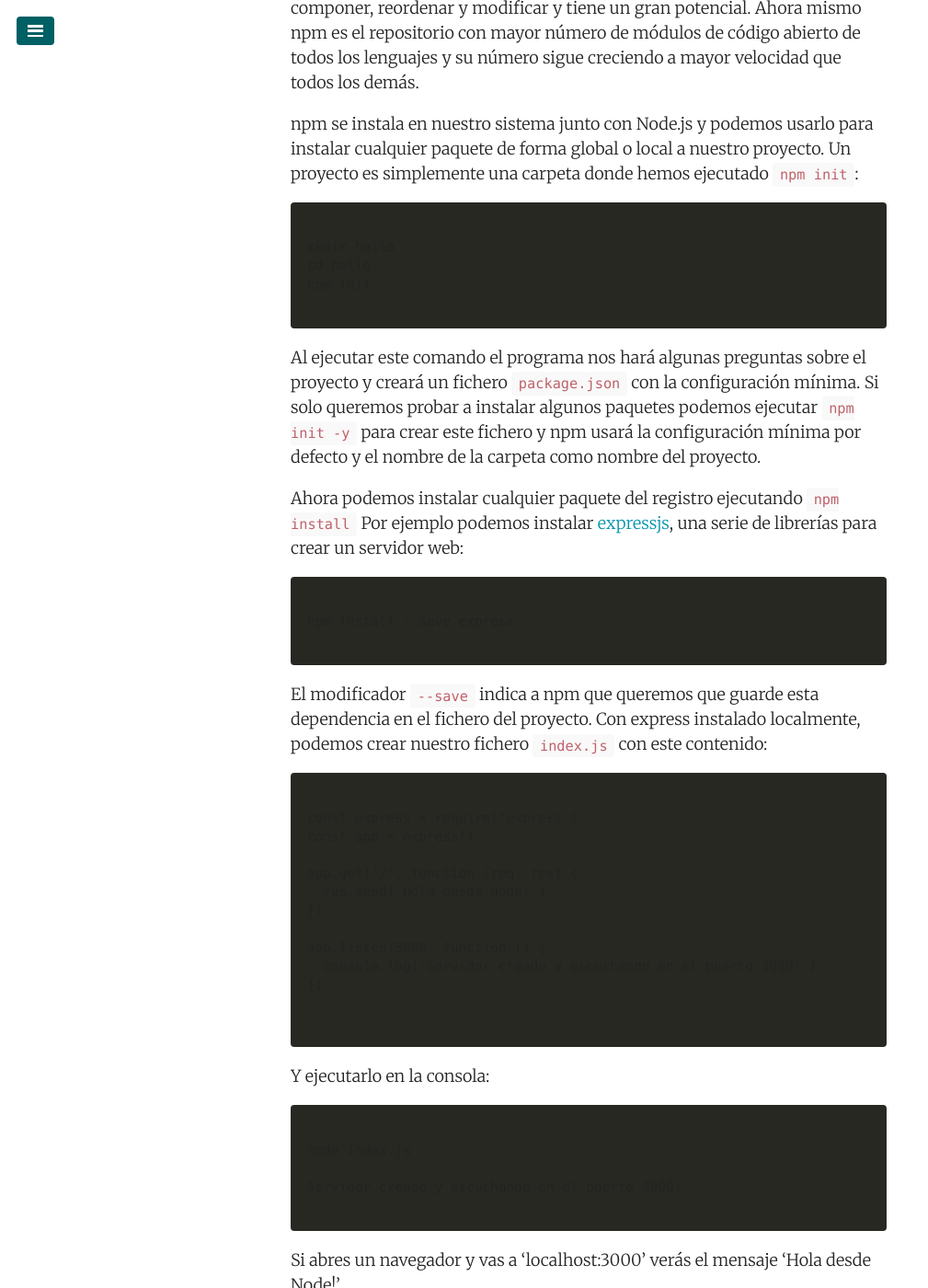
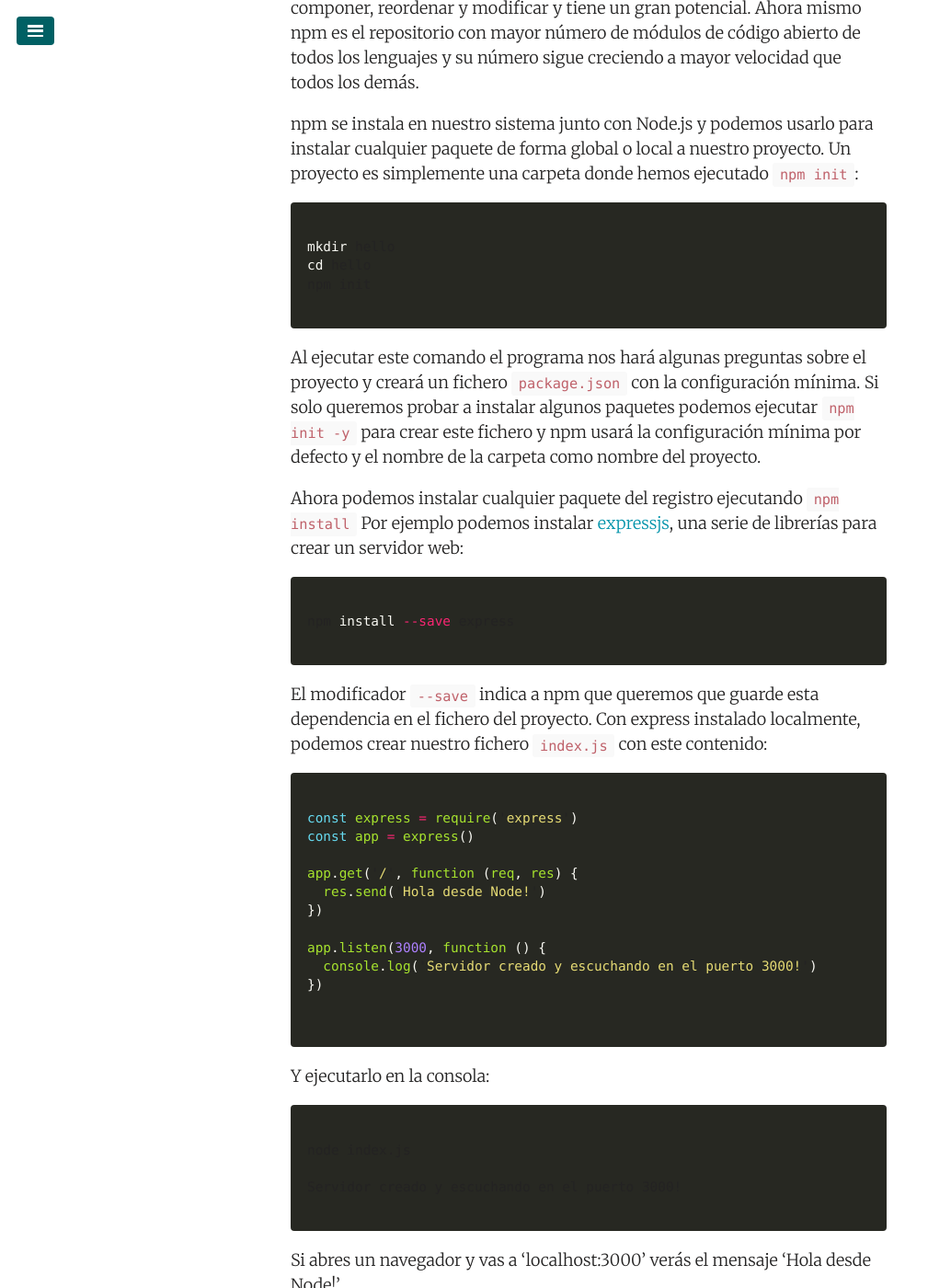
Before and after one commit to juanmirod/juanmirod.github.io, a Jekyll site: the page built from _posts/2017-08-09-introduccion_nodejs.markdown, in a window 1280 px wide and 1400 px high, scrolled down 4134 px. Shown: the whole window at 92% size, without its empty margins (0-1009 px from the left). Built offline with Jekyll 4.4.1, drawn with Linux system fonts in a browser that asks for light colours; some of the changed text lies outside the part shown.

Commit message:
:bug: fixed code snippeds in node post

````diff
--- a/_posts/2017-08-09-introduccion_nodejs.markdown
+++ b/_posts/2017-08-09-introduccion_nodejs.markdown
@@ -18,7 +18,7 @@ Antes de Node.js hubo varios intentos de establecer un entorno de ejecución par
 
 Para instalar Node.js en Windows o en Mac, basta con ir a la página principal y descargar el instalador. Si usas Ubuntu, solo necesitamos un par de comandos:
 
-```
+```shell
 
 curl -sL https://deb.nodesource.com/setup_6.x | sudo -E bash -
 sudo apt-get install -y nodejs
@@ -29,7 +29,7 @@ Si usas otra distribución de Linux, [mira aquí](https://nodejs.org/en/download
 
 Una vez instalado podemos comprobar que la versión es la correcta (actualmente la versión LTS es la 6.x) escribiendo
 
-```
+```shell
 
 node -v
 
@@ -41,7 +41,7 @@ Para ejecutar el intérprete de Node, el REPL, simplemente escribimos el comando
 El REPL (siglas del inglés Read Eval Print Loop) es una consola que ejecuta cada expresión en JavaScript que le demos y devuelve el resultado de la expresión inmediatamente. Por ejemplo si escribimos:
 
 
-```
+```shell
 
 > 2 + 2
 4
@@ -50,7 +50,7 @@ El REPL (siglas del inglés Read Eval Print Loop) es una consola que ejecuta cad
 
 `4` es el resultado de la expresión `2 + 2`, otro ejemplo
 
-```
+```shell
 
 > console.log('Hola Mundo')
 'Hola Mundo'
@@ -60,7 +60,7 @@ undefined
 
 'Hola mundo' es la salida que produce `console.log('Hola Mundo')` y `undefined` es lo que devuelve la función. También podemos definir funciones y variables `globales` que podremos usar a continuación:
 
-```
+```javascript
 
 > var factorial  = function(x) {
 ...   if ( x <= 1 ) return x
@@ -74,7 +74,7 @@ undefined
 
 En las versiones actuales de Node.js tenemos soporte de prácticamente la totalidad de la especificación de ES2015, con lo que podríamos escribir la función de arriba de otra forma:
 
-```
+```javascript
 
 > const factorial  = x => ( x <= 1 ) ? x : x * factorial(x-1)
 undefined
@@ -90,7 +90,7 @@ El REPL es muy útil para probar pequeñas funciones y expresiones, yo cada vez
 
 Node no es solo el REPL, también podemos ejecutar ficheros. Solo tenemos que crear un fichero con el código javascript que queramos ejecutar y pasárselo al comando `node`
 
-```
+```shell
 
 echo 'console.log("Hello Node")' > hello.js
 node hello.js
@@ -100,7 +100,7 @@ node hello.js
 
 Cada fichero JavaScript es un módulo para Node.js y si queremos usar alguna función definida dentro del fichero primero tendremos que exportarla. Por ejemplo creemos el fichero `factorial.js` con el siguiente contenido:
 
-```
+```javascript
 
 const factorial = x => ( x <= 1 ) ? x : x * factorial(x-1)
 
@@ -111,7 +111,7 @@ module.exports = factorial
 
 Si ejecutamos ese fichero veremos que no pasa nada.
 
-```
+```shell
 
 node factorial.js
 
@@ -121,7 +121,7 @@ node factorial.js
 Nuestro módulo no hace nada a parte de definir una función y exportarla, pero desde el propio REPL o desde otro fichero Node.js podremos importar esta función y utilizarla:
 
 
-```
+```javascript
 
 > const factorial = require('./factorial.js')
 > factorial(5)
@@ -138,7 +138,7 @@ Ese es también el punto fuerte de npm. [npm](https://www.npmjs.com/) es un repo
 npm se instala en nuestro sistema junto con Node.js y podemos usarlo para instalar cualquier paquete de forma global o local a nuestro proyecto. Un proyecto es simplemente una carpeta donde hemos ejecutado `npm init`:
 
 
-```
+```shell
 
 mkdir hello
 cd hello
@@ -151,7 +151,7 @@ Al ejecutar este comando el programa nos hará algunas preguntas sobre el proyec
 Ahora podemos instalar cualquier paquete del registro ejecutando `npm install` Por ejemplo podemos instalar [expressjs](http://expressjs.com), una serie de librerías para crear un servidor web:
 
 
-```
+```shell
 
 npm install --save express
 
@@ -159,7 +159,7 @@ npm install --save express
 
 El modificador `--save` indica a npm que queremos que guarde esta dependencia en el fichero del proyecto. Con express instalado localmente, podemos crear nuestro fichero `index.js` con este contenido:
 
-```
+```javascript
 
 const express = require('express')
 const app = express()
@@ -178,7 +178,7 @@ app.listen(3000, function () {
 Y ejecutarlo en la consola:
 
 
-```
+```shell
 
 node index.js
 
````
